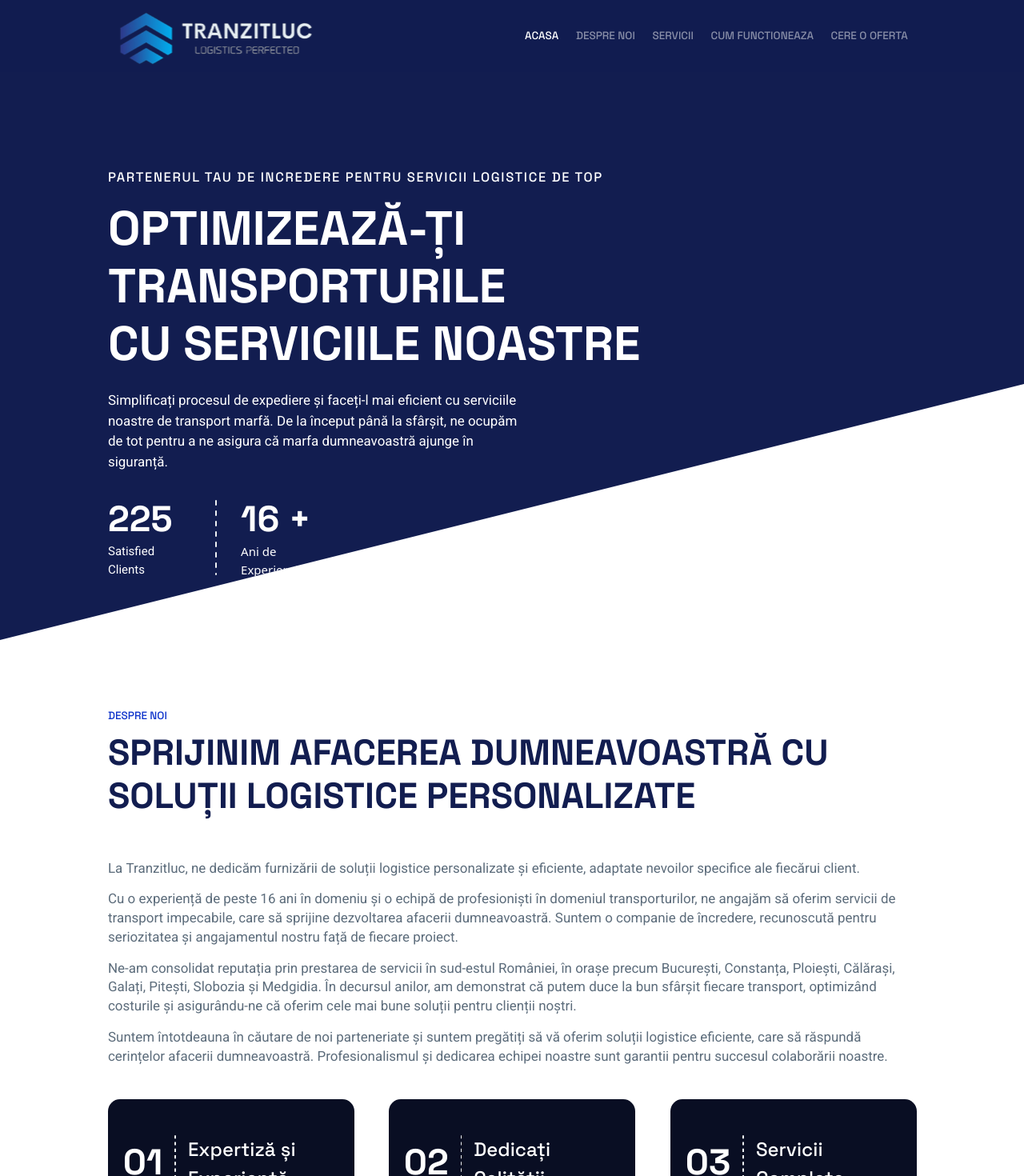
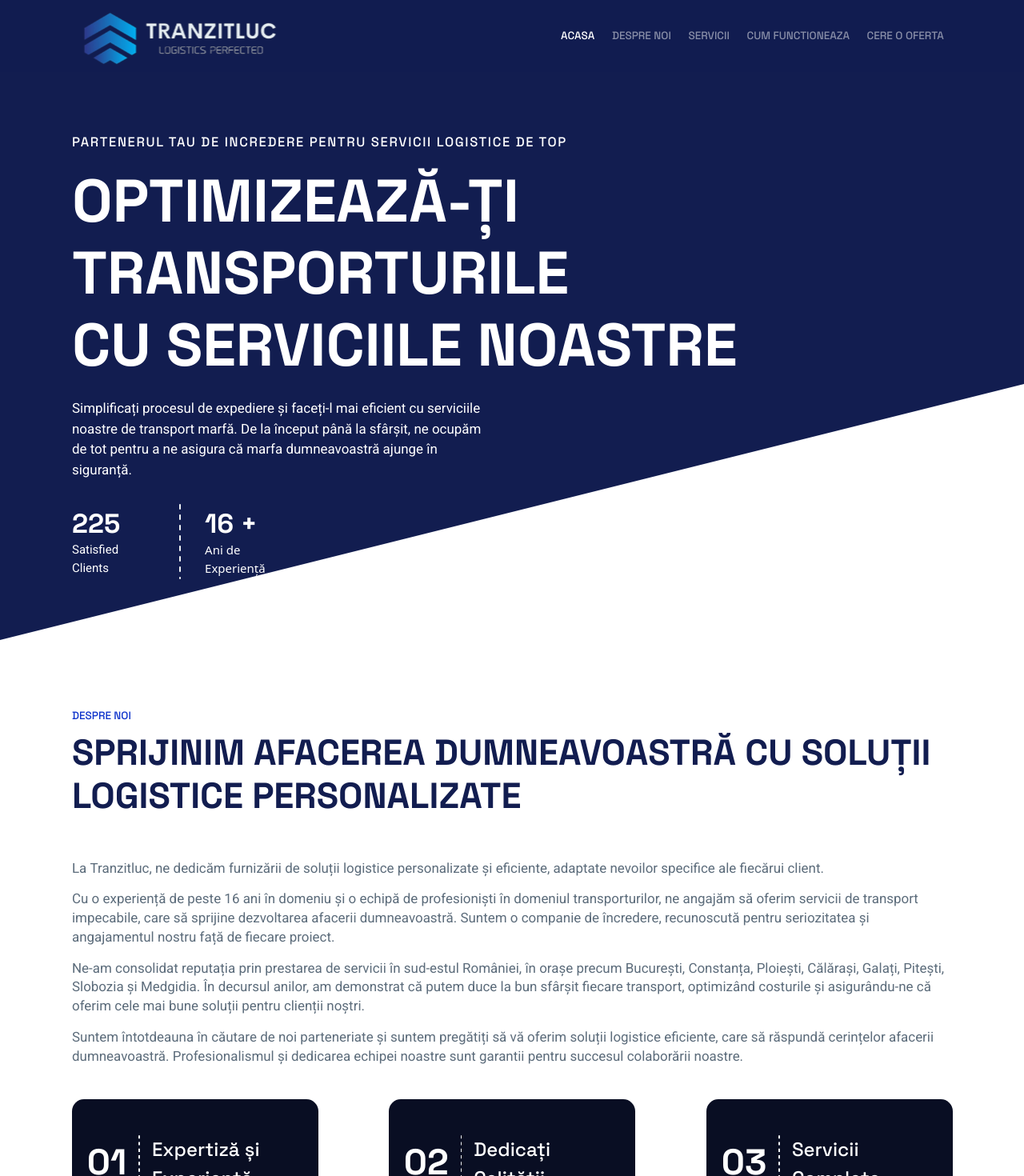
Before and after one commit to DarkReaper009/TranzitlucWebsite, a React (Vite) app: page / in a window 1280 px wide. Shown: the top 1470 px of the page at 80% size. Built offline with nearby package versions, Linux system fonts and the light colour scheme.

Commit message:
feat:redo the sizing of components to work with 100% screen size

```diff
--- a/src/components/Footer.tsx
+++ b/src/components/Footer.tsx
@@ -6,7 +6,7 @@ import homelocation from '../assets/Icons/home-location.svg';
 const Footer = () => {
   return (
     <div className="flex flex-col items-center min-h-[29rem] w-full bg-db2">
-      <div className="bg-db2 w-[100vw] max-w-[1854px] mx-auto min-h-[29.35rem] text-white flex flex-col px-[2rem] sm:px-[6rem] lg:px-[9rem] py-16 z-10 gap-[2.70rem] ">
+      <div className="bg-db2 w-full max-w-[1854px] mx-auto min-h-[29.35rem] text-white flex flex-col px-[2rem] sm:px-[4rem] lg:px-[6rem] py-16 z-10 gap-[2.70rem] ">
         <div className="flex flex-row flex-wrap gap-[5rem] xl:gap-[7.6rem]  justify-between ">
           <div className="flex flex-col  w-[26.5rem] justify-end">
             <img src={logo} alt="" className="w-[25.06rem] h-[8.6rem]" />
@@ -17,25 +17,7 @@ const Footer = () => {
             </p>
           </div>
           <div className="flex flex-row flex-wrap gap-[4.5rem] items-end ">
-            {/* <div className="flex flex-col gap-[1.25rem] h-[11.6rem] ">
-              <p className="text-h5 font-grotesc-bold leading-[130%]">
-                NAVIGATIE
-              </p>
-              <div className="flex flex-col gap-2">
-                {navigation.map((item) => {
-                  return (
-                    <a
-                      key={item.id}
-                      href={item.url}
-                      className={` text-b1 font-b1 text-white transition-colors  ${item.url === pathname.hash ? 'z-2 xl:text-white' : 'xl:text-white/50'}  hover:text-org`}
-                      // onClick={handleClick}
-                    >
-                      {item.title}
-                    </a>
-                  );
-                })}
-              </div>
-            </div> */}
+
             <div className="flex flex-col gap-4 h-[11.6rem] max-w-[26.5rem]">
               <p className="text-h5 font-grotesc-bold leading-[130%]">
                 CONTACT
--- a/src/components/HappyClients.tsx
+++ b/src/components/HappyClients.tsx
@@ -37,7 +37,7 @@ const clients = [
 
 const HappyClients = () => {
   return (
-    <div className="bg-bl2 py-7  w-[100vw] h-[15.5rem] text-white flex flex-col items-center px-[2rem] sm:px-[6rem] lg:px-[9rem] sticky top-0 left-0 z-10">
+    <div className="bg-bl2 py-7  w-full h-[15.5rem] text-white flex flex-col items-center px-[2rem] sm:px-[4rem] lg:px-[6rem] sticky top-0 left-0 z-10">
       <KineticText
         tag="p"
         className="text-sh2 text-white font-sh2 tracking-[2px]"
--- a/src/components/Header/Header.tsx
+++ b/src/components/Header/Header.tsx
@@ -76,7 +76,7 @@ const Header = () => {
     <div
       className={`fixed top-0 left-0 right-0 z-50 bg-[#121D50]/90 xl:bg-[#121D50]/90 xl:backdrop-blur-sm w-[100vw]  mx-auto h-24 text-white flex flex-row ${openNavigation ? 'bg-db1' : 'bg-db1/90 backdrop-blur-sm'} `}
     >
-      <div className="flex items-center px-[2rem] sm:px-[6rem] lg:px-[9rem] w-screen">
+      <div className="flex items-center px-[2rem] sm:px-[4rem] lg:px-[6rem] w-screen">
         <Link
           to="#home"
           className="logo-container flex items-center h-[100%] w-[50%]"
--- a/src/pages/AboutUs.tsx
+++ b/src/pages/AboutUs.tsx
@@ -7,7 +7,7 @@ const AboutUs = () => {
   return (
     <Section
       id="about-us"
-      customPaddings="py-[6rem] px-[2rem] sm:px-[6rem] lg:px-[9rem]"
+      customPaddings="py-[6rem] px-[2rem] sm:px-[4rem] lg:px-[6rem]"
       customScroll="scroll-mt-10"
       className="2xl:h-screen"
     >
--- a/src/pages/GetQuote.tsx
+++ b/src/pages/GetQuote.tsx
@@ -6,7 +6,7 @@ const GetQuote = () => {
   return (
     <Section
       id="get-a-quote"
-      customPaddings="py-[4rem] px-[2rem] sm:px-[6rem] lg:px-[9rem]"
+      customPaddings="py-[4rem] px-[2rem] sm:px-[4rem] lg:px-[6rem]"
       customScroll="scroll-mt-4"
       className=" bg-gr1 min-h-screen flex items-center justify-center"
     >
--- a/src/pages/Home.tsx
+++ b/src/pages/Home.tsx
@@ -26,7 +26,7 @@ const Home = () => {
   return (
     <Section
       id="home"
-      customPaddings="pt-[6rem] px-[2rem] sm:px-[6rem] lg:px-[9rem]"
+      customPaddings="pt-[6rem] px-[2rem] sm:px-[4rem] lg:px-[6rem]"
       className="h-screen bg-db1 lg:[clip-path:polygon(0_0,_100%_0,_100%_60%,_0%_100%)] sm:flex sm:items-center md:block lg:block"
     >
       <SEO
@@ -34,7 +34,7 @@ const Home = () => {
         description="Tranzitluc - Partenerul tau de incredere pentru servicii logistice de top in Romania. Transport marfa eficient, sigur si rapid. Afacere de familie din 2008."
         keywords="transport, logistica, expeditie, marfa, Romania, transport marfa, servicii transport, camioane, oferta transport"
       />
-      <div className="flex flex-col justify-center sm:justify-center h-full mt-5 sm:mt-0 lg:block lg:pt-[15vh]">
+      <div className="flex flex-col justify-center sm:justify-center 2xl:pb-[10vh] h-full mt-5 sm:mt-0">
         <div
           id="main-txt"
           className="w-full h-flex flex flex-col justify-evenly"
@@ -43,7 +43,7 @@ const Home = () => {
             <p className="animate-slide-in-left text-white font-grotesc text-[0.9rem] sm:text-[1.1rem] md:text-[1.1rem] lg:text-[1.1rem] mb-[1rem] tracking-widest">
               PARTENERUL TAU DE INCREDERE PENTRU SERVICII LOGISTICE DE TOP
             </p>
-            <p className="animate-slide-in-left animation-delay-300 text-white font-grotesc-bold text-[3rem] sm:text-[4rem] md:text-[4rem] lg:text-[4rem] leading-[120%] ">
+            <p className="animate-slide-in-left animation-delay-300 text-white font-grotesc-bold text-[3.5rem] sm:text-[4rem] md:text-[4.5rem] lg:text-[5rem] leading-[120%] ">
               OPTIMIZEAZĂ-ȚI <br /> TRANSPORTURILE <br /> CU SERVICIILE NOASTRE
             </p>
           </div>
@@ -56,7 +56,7 @@ const Home = () => {
         </div>
         <div className="flex flex-row items-center gap-8 w-[19rem] mt-8">
           <div className="flex flex-col justify-center">
-            <p className="text-white font-grotesc-bold leading-[100%] lg:leading-[130%] text-3xl sm:text-5xl md:text-5xl lg:text-5xl">
+            <p className="text-white font-grotesc-bold leading-[100%] lg:leading-[130%] text-3xl sm:text-4xl md:text-4xl lg:text-4xl">
               <CountUp end={225} duration={3500} easing="easeOutQuad" />
             </p>
             <p className="fadeIn text-white  sm:text-b2 lg:text-b2 font-roboto">
@@ -69,7 +69,7 @@ const Home = () => {
             className="flex h-full lg:h-25  stretch"
           />
           <div className="flex flex-col justify-center">
-            <p className="text-white font-grotesc-bold leading-[100%] lg:leading-[130%] text-3xl sm:text-5xl md:text-5xl lg:text-5xl">
+            <p className="text-white font-grotesc-bold leading-[100%] lg:leading-[130%] text-3xl sm:text-4xl md:text-4xl lg:text-4xl">
               <CountUp
                 end={16}
                 suffix="+"
@@ -83,11 +83,11 @@ const Home = () => {
           </div>
         </div>
       </div>
-      <div className="hidden absolute right-5 top-[65%] -translate-y-[85%] 2xl:flex">
+      <div className="hidden absolute right-5 top-[40%] -translate-y-[50%] 2xl:flex">
         <img
           src={truck}
           alt="err"
-          className={`h-[40rem] w-[39rem] ${isTruckVisible ? 'animate-slide-in-right' : 'animate-slide-out-right'}`}
+          className={`h-[42rem] w-[41rem] ${isTruckVisible ? 'animate-slide-in-right' : 'animate-slide-out-right'}`}
         />
       </div>
     </Section>
--- a/src/pages/Services.tsx
+++ b/src/pages/Services.tsx
@@ -6,7 +6,7 @@ const Services = () => {
   return (
     <Section
       id="services"
-      customPaddings="py-[6rem] px-[2rem] sm:px-[6rem] lg:px-[9rem]"
+      customPaddings="py-[6rem] px-[2rem] sm:px-[4rem] lg:px-[6rem]"
       className=" bg-gr1 "
     >
       <div className="flex flex-col items-center w-full gap-16 max-w-[1854px] mx-auto">
--- a/src/pages/Works.tsx
+++ b/src/pages/Works.tsx
@@ -101,7 +101,7 @@ const Works = () => {
   return (
     <Section
       id="works"
-      customPaddings="py-[6rem] 2xl:py-[6.9rem] px-[2rem] sm:px-[6rem] lg:px-[9rem]"
+      customPaddings="py-[6rem] 2xl:py-[6.9rem] px-[2rem] sm:px-[4rem] lg:px-[6rem]"
     >
       <div className=" w-full max-w-[1854px] mx-auto">
         <div className="flex flex-col items-center xl:items-start h-full w-full gap-5 xl:gap-11 ">
```
